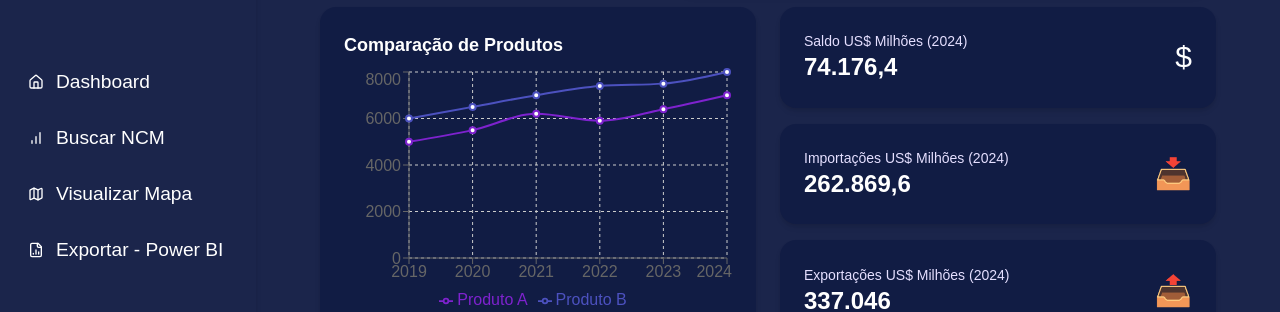
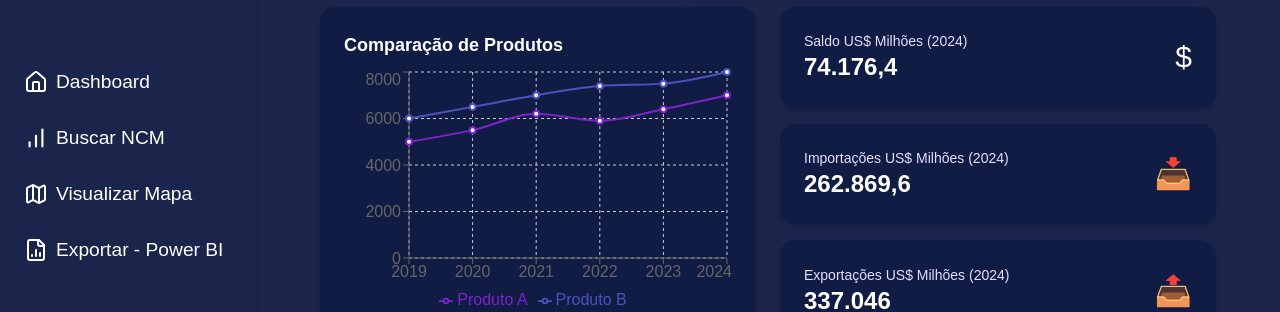
Before and after one commit to equipeAdalove/Front-API-SEMESTRE3, a React (Vite) app: page / in a window 1280 px wide. Shown: the part 145-457 px from the top of the page. Built offline with nearby package versions, Linux system fonts and the light colour scheme.

Commit message:
:tada: feat: Aumentando o tamanho dos ícones

```diff
--- a/src/components/ui/sidebar.tsx
+++ b/src/components/ui/sidebar.tsx
@@ -27,7 +27,7 @@ export default function Sidebar() {
                 variant="ghost"
                 className="w-full flex items-center gap-3 justify-start"
               >
-                <Home size={20} />
+                <Home style={{ transform: "scale(1.5)" }} />
                 <span style={{fontSize: "1.2rem" }}>Dashboard</span>
               </Button>
             </Link>
@@ -38,7 +38,7 @@ export default function Sidebar() {
                 variant="ghost"
                 className="w-full flex items-center gap-3 justify-start"
               >
-                <BarChart size={20} />
+                <BarChart style={{ transform: "scale(1.6)" }} />
                 <span style={{fontSize: "1.2rem" }}>Buscar NCM</span>
               </Button>
             </Link>
@@ -49,7 +49,7 @@ export default function Sidebar() {
                 variant="ghost"
                 className="w-full flex items-center gap-3 justify-start"
               >
-                <Map size={20} />
+                <Map style={{ transform: "scale(1.5)" }} />
                 <span style={{fontSize: "1.2rem" }}>Visualizar Mapa</span>
               </Button>
             </Link>
@@ -60,7 +60,7 @@ export default function Sidebar() {
                 variant="ghost"
                 className="w-full flex items-center gap-3 justify-start"
               >
-                <FileBarChart2 size={20} />
+                <FileBarChart2 style={{ transform: "scale(1.5)" }} />
                 <span style={{fontSize: "1.2rem" }}>Exportar - Power BI</span>
               </Button>
             </Link>
```
